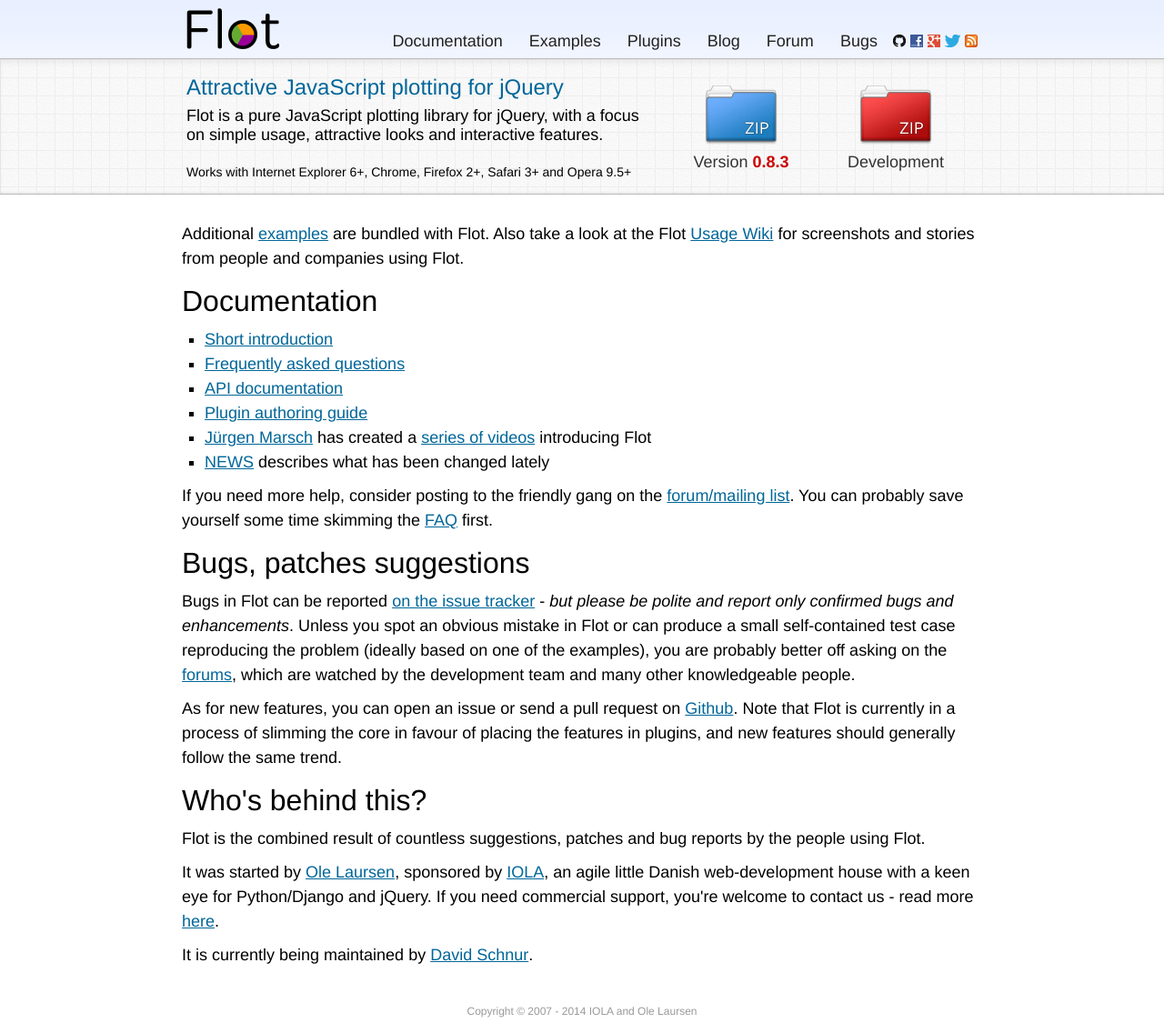
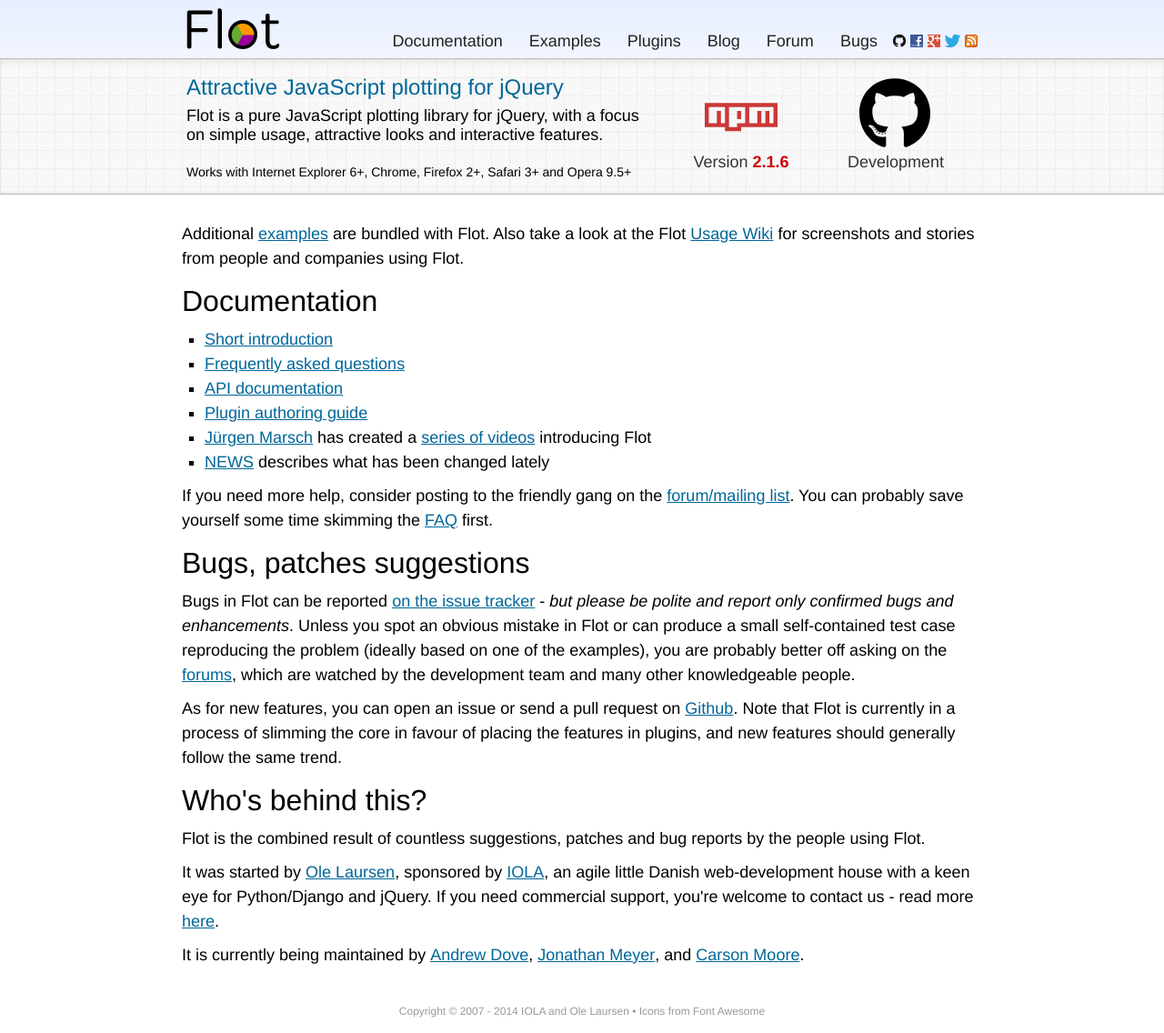
Before and after one commit to flot/flot.github.com, a Jekyll site: the page built from index.html, in a window 1280 px wide. Shown: the whole page at 91% size. Built offline with Jekyll 4.4.1, drawn with Linux system fonts in a browser that asks for light colours; the list of posts is cut into pages by our own code.

Commit message:
Update website

```diff
--- a/_includes/footer.html
+++ b/_includes/footer.html
@@ -1,5 +1,5 @@
 	<div class="footer">
-		Copyright &copy; 2007 - 2014 IOLA and Ole Laursen
+		Copyright &copy; 2007 - 2014 IOLA and Ole Laursen &bull; Icons from Font Awesome
 	</div>
 </body>
 </html>
--- a/_layouts/splash.html
+++ b/_layouts/splash.html
@@ -6,12 +6,12 @@
 			<div class="description">Flot is a pure JavaScript plotting library for jQuery, with a focus on simple usage, attractive looks and interactive features.</div>
 			<div class="works-with">Works with Internet Explorer 6+, Chrome, Firefox 2+, Safari 3+ and Opera 9.5+</div>
 			<div class="downloads-area">
-				<a href="http://www.flotcharts.org/downloads/flot-0.8.3.zip" class="download-entry">
-					<div class="flot-icon flot-icon-80 flot-icon-80-folder-zip-blue"></div>
-					<div class="download-caption">Version <span class="download-version">0.8.3</span></div>
+				<a href="https://www.npmjs.com/package/flot" class="download-entry">
+					<div class="flot-icon flot-icon-80 npm-icon"></div>
+					<div class="download-caption">Version <span class="download-version">2.1.6</span></div>
 				</a>
-				<a href="https://github.com/flot/flot/zipball/master" class="download-entry">
-					<div class="flot-icon flot-icon-80 flot-icon-80-folder-zip-red"></div>
+				<a href="https://github.com/flot/flot" class="download-entry">
+					<div class="flot-icon flot-icon-80 github-icon"></div>
 					<div class="download-caption">Development</div>
 				</a>
 			</div>
--- a/css/flot.css
+++ b/css/flot.css
@@ -298,3 +298,13 @@
 .flot-icon-14-googleplus { background-position: -28px -104px; }
 .flot-icon-14-twitter { background-position: -42px -104px; width: 17px;}
 .flot-icon-14-github { background-position: -59px -104px; }
+
+.npm-icon {
+	background: url(../images/npm-brands.svg) no-repeat;
+	height: 74px;
+	margin-top: 6px;
+}
+
+.github-icon {
+	background: url(../images/github-brands.svg) no-repeat;
+}
--- a/index.html
+++ b/index.html
@@ -25,4 +25,4 @@
 <h2>Who's behind this?</h2>
 <p>Flot is the combined result of countless suggestions, patches and bug reports by the people using Flot.</p>
 <p>It was started by <a href="http://people.iola.dk/olau/" rel="nofollow">Ole Laursen</a>, sponsored by <a href="http://www.iola.dk/" rel="nofollow">IOLA</a>, an agile little Danish web-development house with a keen eye for Python/Django and jQuery. If you need commercial support, you&#x27;re welcome to contact us - read more <a href="http://www.iola.dk/flot-consulting/" rel="nofollow">here</a>.</p>
-<p>It is currently being maintained by <a href="http://github.com/dnschnur">David Schnur</a>.</p>
+<p>It is currently being maintained by <a href="http://github.com/andrewdove1">Andrew Dove</a>, <a href="https://github.com/atmgrifter00">Jonathan Meyer</a>, and <a href="https://github.com/mure">Carson Moore</a>.</p>
```
Also changed, not shown: _posts/2018-02-04-flot-216-new-maintainers.md (added, +16 -0 lines), images/github-brands.svg (added), images/npm-brands.svg (added).
